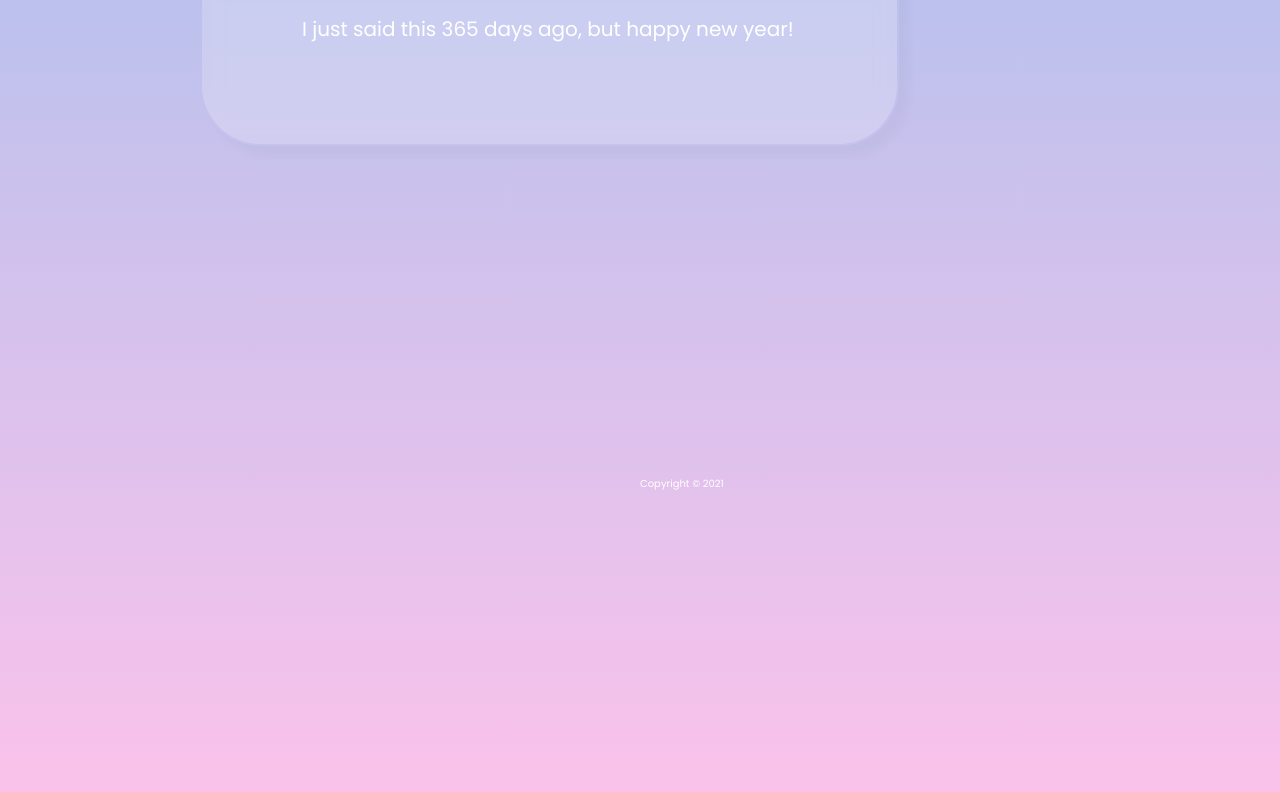
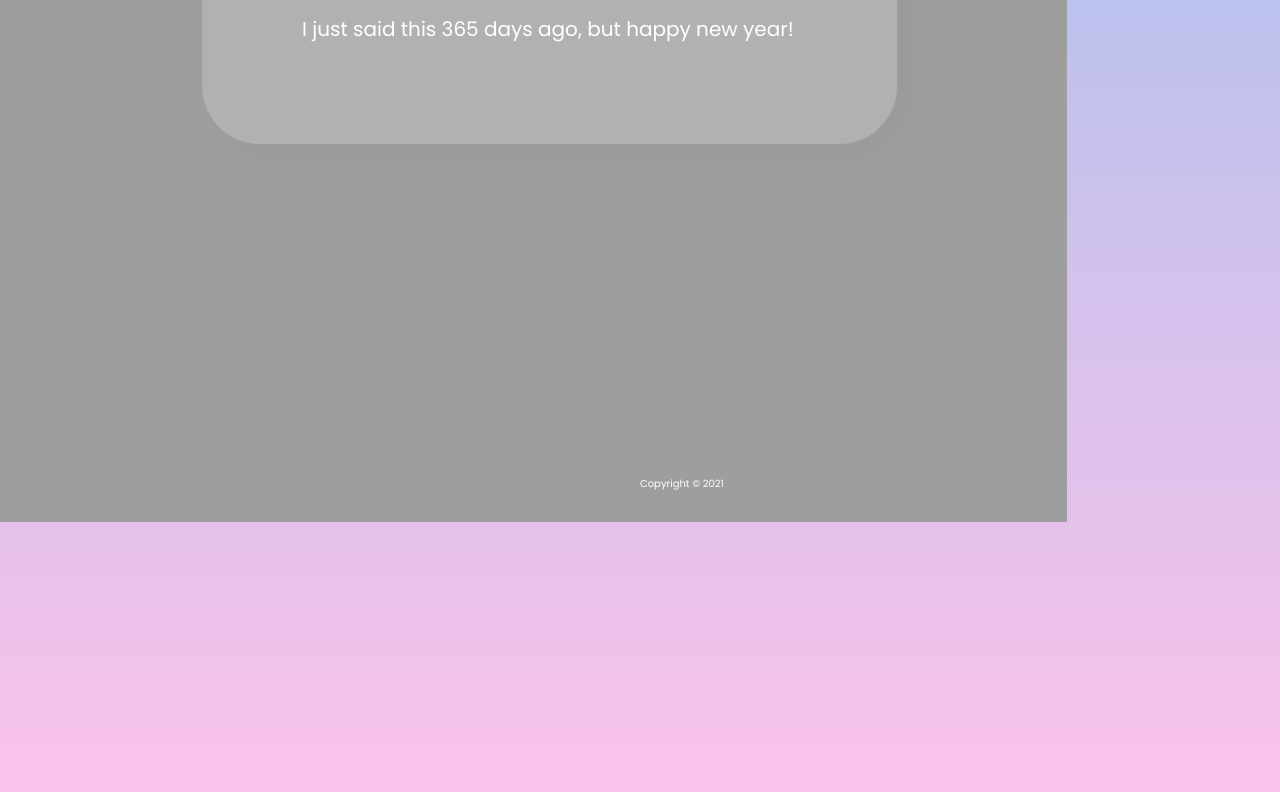
Before and after one commit to JuniorDugue/happyNewYear2021, a plain HTML site: page index.html in a window 1280 px wide. Shown: the part 278-1070 px from the top of the page. Drawn offline with nearby package versions, Linux system fonts and the light colour scheme; the site is published under a folder, as on GitHub Pages, so addresses that start at the root find nothing.

Commit message:
added site preview & updated readme, also fixed the bug with the image not appearing on load

```diff
--- a/index.html
+++ b/index.html
@@ -9,7 +9,7 @@
     <title>Happy New Years 2020</title>
   </head>
   <body>
-    <img src="/img/pexels-rakicevic-nenad-769525.jpg" alt="fireworks in the background" />
+    <img src="./img/pexels-rakicevic-nenad-769525.jpg" alt="fireworks in the background" />
     <div class="container" id="container">
       <h2 class="seqeunce">Happy New Yearrrrrrrrrrrrr</h2>
       <p>I just said this 365 days ago, but happy new year!</p>
```
Also changed, not shown: 2 other files.
